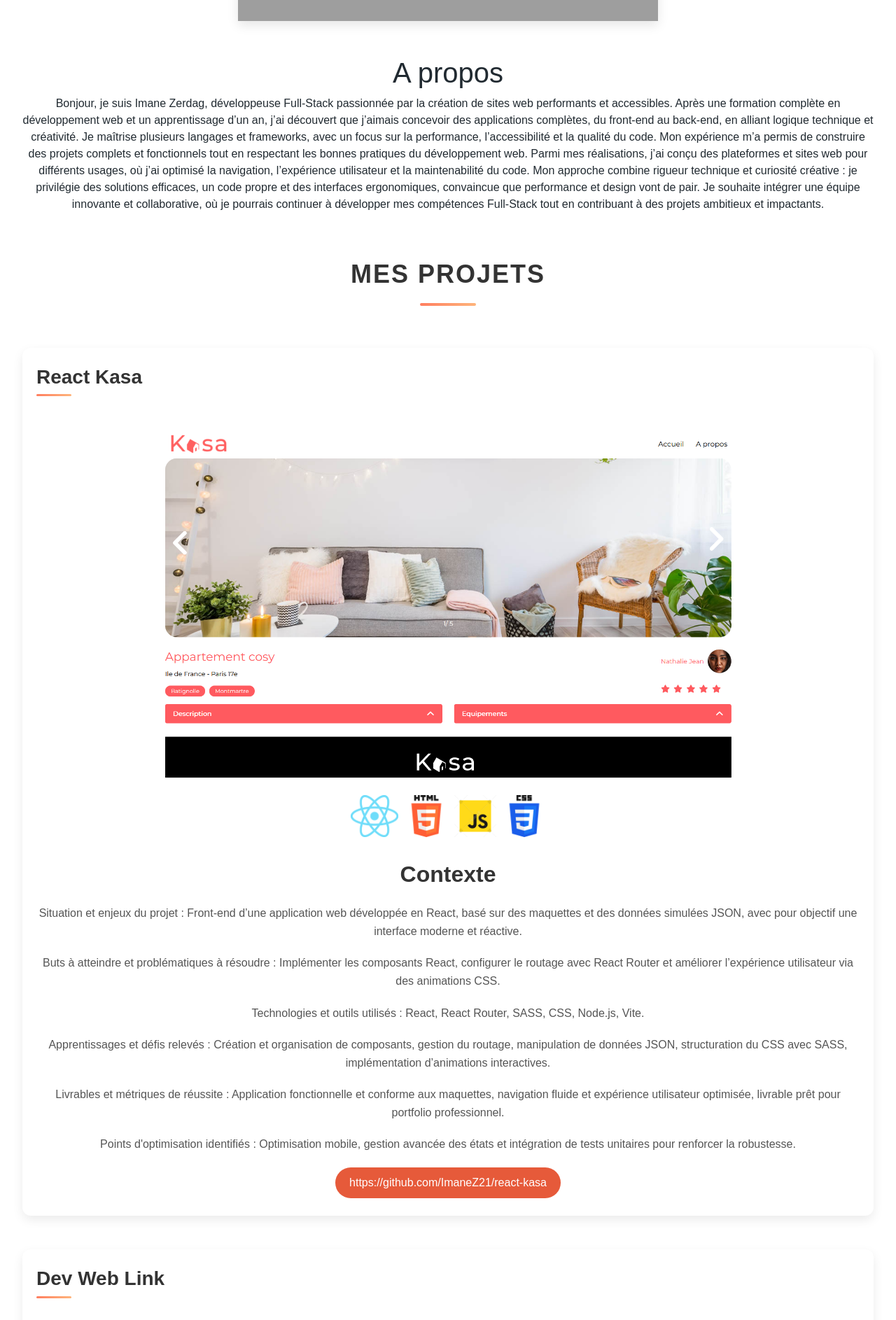
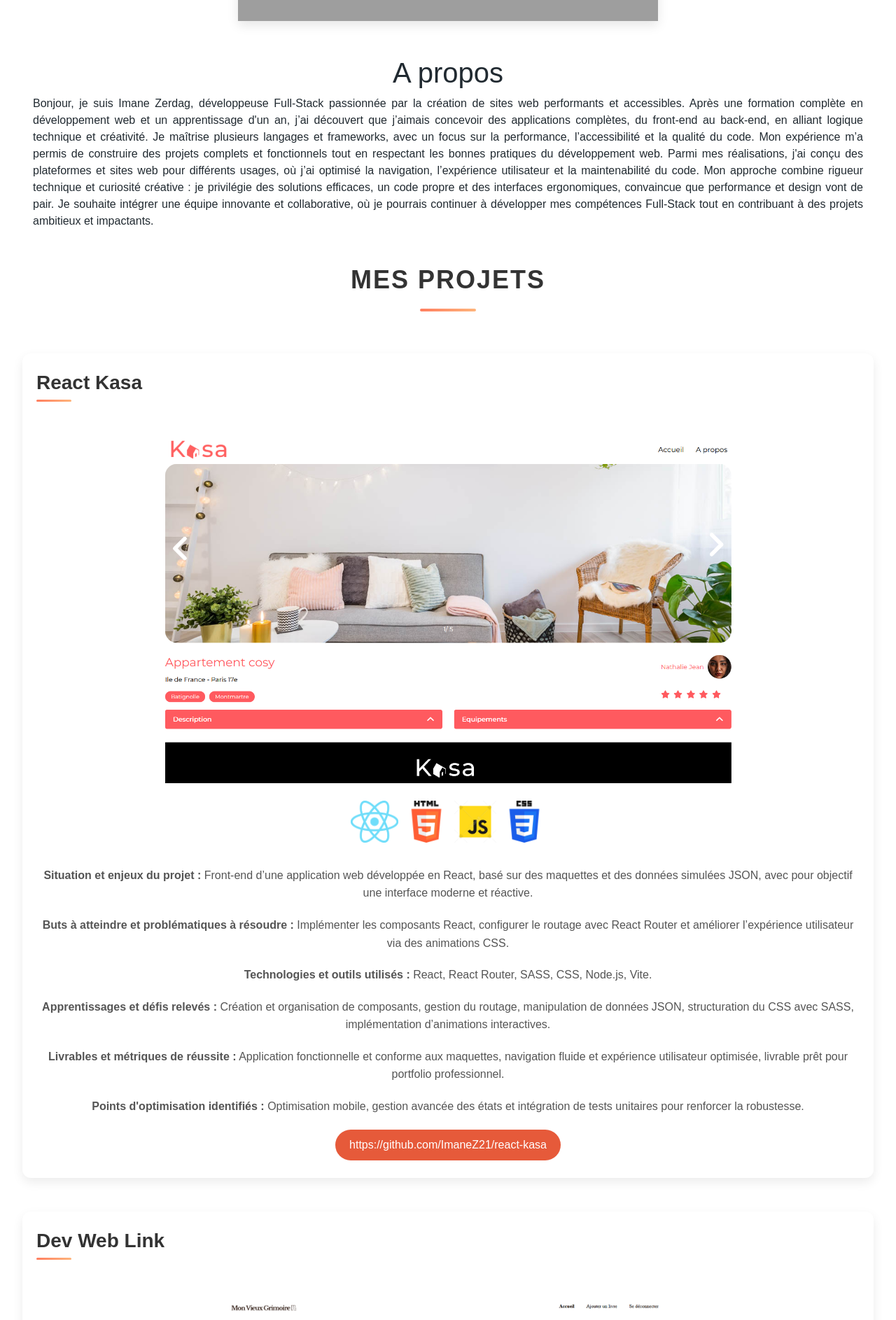
Before and after one commit to ImaneZ21/portfolio-imane, a React (Vite) app: page / in a window 1280 px wide. Shown: the part 720-2606 px from the top of the page at 70% size. Built offline with nearby package versions, Linux system fonts and the light colour scheme; grey boxes are pictures that could not be loaded.

Commit message:
changer texte à propos

```diff
--- a/src/components/About/About.jsx
+++ b/src/components/About/About.jsx
@@ -9,9 +9,9 @@ function About() {
             <h1>A propos</h1>
             <p className="about-paragraphs">
               Bonjour, je suis Imane Zerdag, développeuse Full-Stack passionnée par la création de sites web performants et accessibles.
-              Après une formation complète en développement web et un apprentissage d’un an, j’ai découvert que j’aimais concevoir des applications complètes, du front-end au back-end, en alliant logique technique et créativité.
+              Après une formation complète en développement web et un apprentissage d'un an, j’ai découvert que j’aimais concevoir des applications complètes, du front-end au back-end, en alliant logique technique et créativité.
               Je maîtrise plusieurs langages et frameworks, avec un focus sur la performance, l’accessibilité et la qualité du code. Mon expérience m’a permis de construire des projets complets et fonctionnels tout en respectant les bonnes pratiques du développement web.
-              Parmi mes réalisations, j’ai conçu des plateformes et sites web pour différents usages, où j’ai optimisé la navigation, l’expérience utilisateur et la maintenabilité du code.
+              Parmi mes réalisations, j'ai conçu des plateformes et sites web pour différents usages, où j’ai optimisé la navigation, l’expérience utilisateur et la maintenabilité du code.
               Mon approche combine rigueur technique et curiosité créative : je privilégie des solutions efficaces, un code propre et des interfaces ergonomiques, convaincue que performance et design vont de pair.
               Je souhaite intégrer une équipe innovante et collaborative, où je pourrais continuer à développer mes compétences Full-Stack tout en contribuant à des projets ambitieux et impactants.
             </p>
--- a/src/components/About/About.scss
+++ b/src/components/About/About.scss
@@ -11,10 +11,10 @@
 
         .about-paragraphs {
             height: 100%;
+            text-align: justify;
+            margin: 0 15px,
         }
     }
 }
 
-@media screen and (max-width: 768px) {
-
-}
+@media screen and (max-width: 768px) {}
--- a/src/components/Projects/Project.jsx
+++ b/src/components/Projects/Project.jsx
@@ -13,14 +13,13 @@ function Project({ image, title, description, link, logos }) {
           className="project-image"
         />
         <Icons logos={logos} />
-        <h2 className="project-context mb-4 mt-4">Contexte</h2>
-        <div className="project-description">
-          <p>Situation et enjeux du projet : {description.context}</p>
-          <p>Buts à atteindre et problématiques à résoudre : {description.goal}</p>
-          <p>Technologies et outils utilisés : {description.stack}</p>
-          <p>Apprentissages et défis relevés : {description.skills}</p>
-          <p>Livrables et métriques de réussite : {description.results}</p>
-          <p>Points d'optimisation identifiés : {description.improvement}</p>
+        <div className="project-description mt-4">
+          <p><strong>Situation et enjeux du projet :</strong> {description.context}</p>
+          <p><strong>Buts à atteindre et problématiques à résoudre :</strong> {description.goal}</p>
+          <p><strong> Technologies et outils utilisés : </strong> {description.stack}</p>
+          <p><strong>Apprentissages et défis relevés :</strong> {description.skills}</p>
+          <p><strong>Livrables et métriques de réussite :</strong> {description.results}</p>
+          <p><strong>Points d'optimisation identifiés :</strong> {description.improvement}</p>
         </div>
         <button onClick={() => window.open(link, "_blank")}>{link}</button>
       </article>
```
